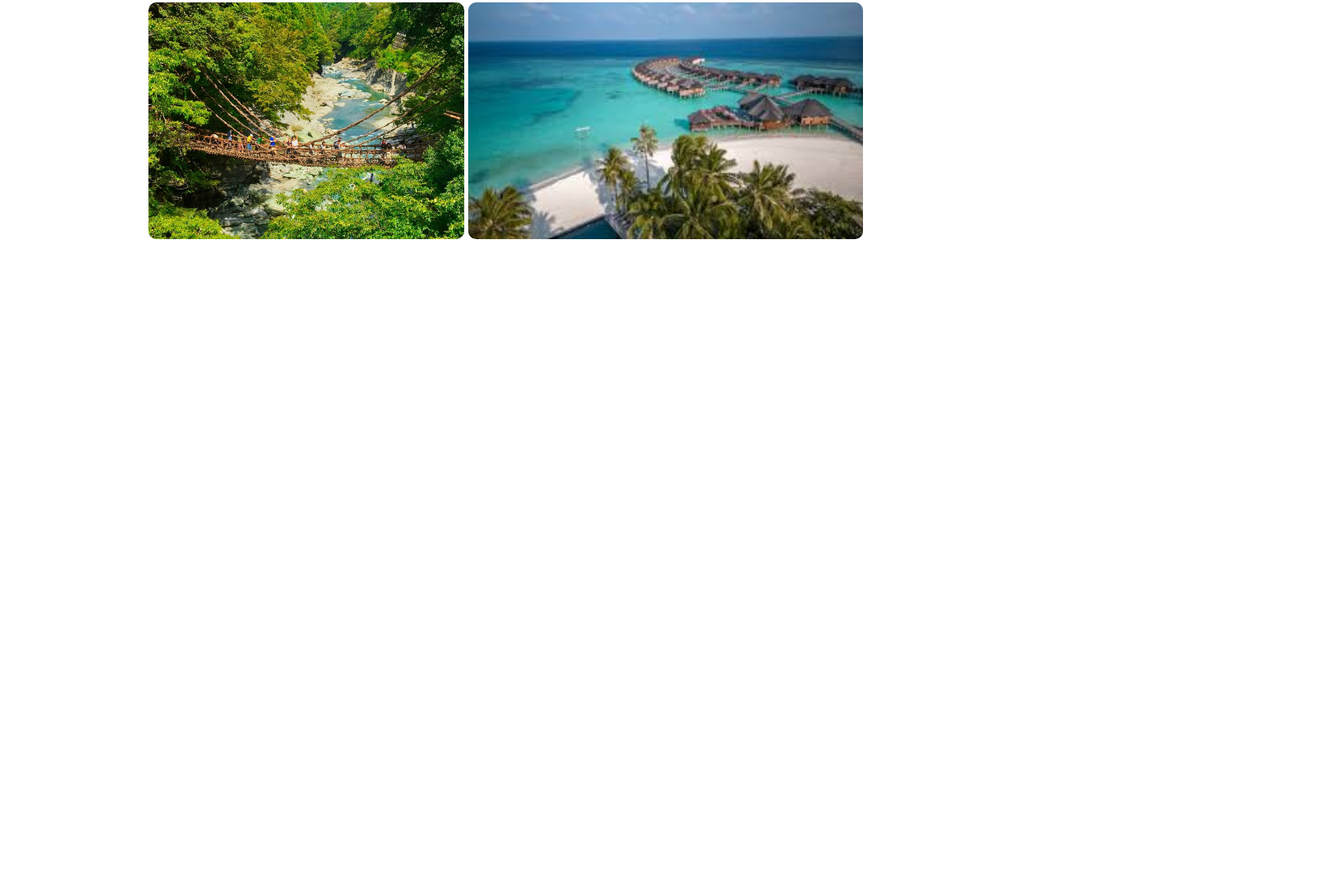
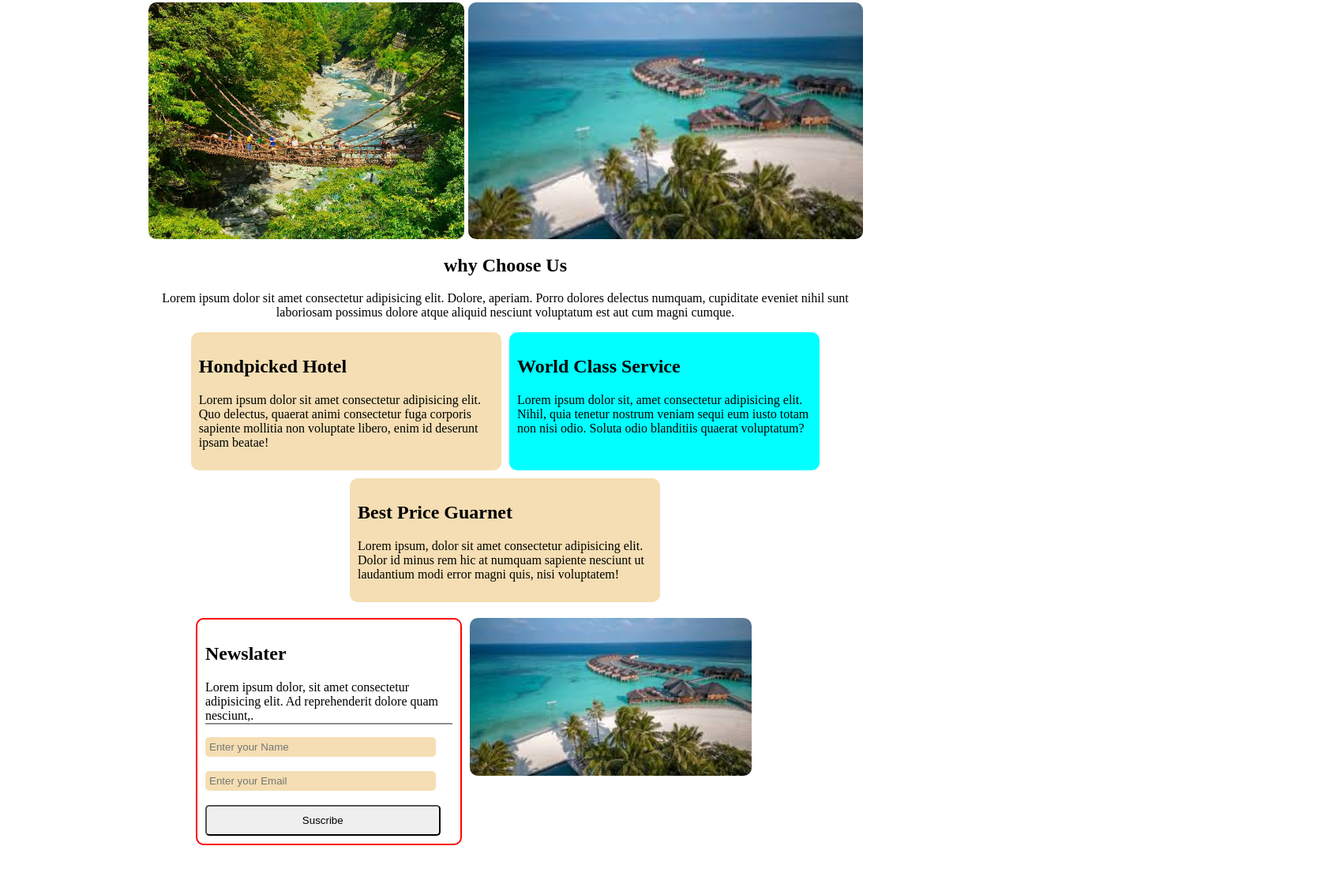
Before and after one commit to siammolla5/Visa-Travel, a plain HTML site: page index.html in a window 1280 px wide. Shown: the part 1642-2752 px from the top of the page at 79% size, 1687 px wide, since content can reach past the window. Before the commit the page ends 1995 px from the top, so only its background shows below. Drawn offline with Linux system fonts and the light colour scheme.

Commit message:
added the Newslater section and responsive

```diff
--- a/index.html
+++ b/index.html
@@ -1,19 +1,20 @@
 <!DOCTYPE html>
 <html lang="en">
+
 <head>
   <meta charset="UTF-8">
   <meta name="viewport" content="width=device-width, initial-scale=1.0">
   <title>Visa& Travel Agency</title>
   <link rel="stylesheet" href="style.css">
 </head>
+
 <body>
-    <header >
+  <header>
     <nav class="navber">
-           <img class="img-logo" src="./download-removebg-preview (7).png" alt="" >
+      <img class="img-logo" src="./download-removebg-preview (7).png" alt="" />
       <h1 class="img-titel">Visa& Travel</h1>
-
       <div class="menu-ber">
-                <ul>
+        <ul class="menu-list">
           <li><a href="">Home</a></li>
           <li><a href="">Visa Services</a></li>
           <li><a href="">Tour Packages</a></li>
@@ -26,36 +27,46 @@
   <main>
     <section class="bannar-container">
       <h1 class="Expoler">Expoler Your Travel</h1>
-        <p class="peragrph">Lorem, ipsum dolor sit amet consectetur adipisicing elit. Deleniti quidem, odit dolore, doloremque accusantium sint quia magni et sequi laboriosam facere natus <br> consequatur impedit dolorem tempore quod, minus dolorum recusandae.</p>
+      <p class="peragrph">Lorem, ipsum dolor sit amet consectetur adipisicing elit. Deleniti quidem, odit dolore,
+        doloremque accusantium sint quia magni et sequi laboriosam facere natus <br> consequatur impedit dolorem tempore
+        quod, minus dolorum recusandae.</p>
       <div class="button-infomation">
-          <button>Where Go</button>
-          <button>When</button>
-          <button>Select Type</button>
-          <button id="find">Find Now</button>
+        <button class="suscribe">Where Go</button>
+        <button class="suscribe">When</button>
+        <button class="suscribe">Select Type</button>
+        <button class="suscribein">Find Now</button>
       </div>
     </section>
     <section class="popular-tours">
       <div class="popular-discription">
         <h1>Our Popular Tours</h1>
-          <p >Lorem ipsum dolor sit amet consectetur, adipisicing elit. Ullam iure quos aliquam nesciunt quaerat eos facilis molestias deleniti quo libero repellat, quibusdam est delectus! Consequuntur itaque doloribus sint facere repellat?</p>
+        <p>Lorem ipsum dolor sit amet consectetur, adipisicing elit. Ullam iure quos aliquam nesciunt quaerat eos
+          facilis molestias deleniti quo libero repellat, quibusdam est delectus! Consequuntur itaque doloribus sint
+          facere repellat?</p>
         <ol>
           <li>Lorem ipsum dolor, sit amet consectetur adipisicing elit. Ea, quis!</li>
           <li>Lorem ipsum dolor, sit amet consectetur adipisicing elit. Ea, quis!</li>
           <li>Lorem ipsum dolor, sit amet consectetur adipisicing elit. Ea, quis!</li>
         </ol>
-          <p>Lorem ipsum dolor sit amet consectetur adipisicing elit. Provident nihil odio commodi ut. Est aperiam ut deserunt dolores sint. Ipsam, dolorum recusandae. Dolores ipsam, quam eveniet consectetur totam placeat! Facilis.</p>
+        <p>Lorem ipsum dolor sit amet consectetur adipisicing elit. Provident nihil odio commodi ut. Est aperiam ut
+          deserunt dolores sint. Ipsam, dolorum recusandae. Dolores ipsam, quam eveniet consectetur totam placeat!
+          Facilis.</p>
         <button class="Read-More">Read More</button>
 
       </div>
       <div class="populer-img">
         <img class="populer-img" src="./istockphoto-1443409611-612x612.jpg" alt="">
-
       </div>
 
     </section>
+
+
+
+   <!---jkdsjfksdjfksskd-->
     <section class="choose-Your-Destination">
       <h1>Choose Your Destination</h1>
-        <p class="choose-discription">Lorem ipsum dolor sit amet, consectetur adipisicing elit. Quasi voluptatibus ipsa optio maxime <br> deserunt recusandae aliquam eos sequi dolorum praesentium  quisquam beatae.</p>
+      <p class="choose-discription">Lorem ipsum dolor sit amet, consectetur adipisicing elit. Quasi voluptatibus ipsa
+        optio maxime <br> deserunt recusandae aliquam eos sequi dolorum praesentium quisquam beatae.</p>
       <div class="choose-your-Destination-img">
         <div class="fast-line-img">
           <img class="all-img-one" src="./Amarica.jpeg" alt="">
@@ -73,8 +84,57 @@
       </div>
 
     </section>
+    <section class="why-choose-us-container">
+      <h1>why Choose Us</h1>
+      <p>Lorem ipsum dolor sit amet consectetur adipisicing elit. Dolore, aperiam. Porro dolores delectus numquam,
+        cupiditate eveniet nihil sunt <br> laboriosam possimus dolore atque aliquid nesciunt voluptatum est aut cum
+        magni cumque.</p>
+      <div class="hotle-inform">
+        <div class="Hondpicked-Hotel">
+          <h1>Hondpicked Hotel</h1>
+          <p>Lorem ipsum dolor sit amet consectetur adipisicing elit. Quo delectus, quaerat animi consectetur fuga
+            corporis sapiente mollitia non voluptate libero, enim id deserunt ipsam beatae!</p>
+        </div>
+        <div class="World-Class-Service">
+          <h1>World Class Service</h1>
+          <p>Lorem ipsum dolor sit, amet consectetur adipisicing elit. Nihil, quia tenetur nostrum veniam sequi eum
+            iusto totam non nisi odio. Soluta odio blanditiis quaerat voluptatum?</p>
+        </div>
+      </div>
+      <div class="hotle-informin">
+        <div class="hotle-inform-scend">
+          <h1>Best Price Guarnet</h1>
+          <p>Lorem ipsum, dolor sit amet consectetur adipisicing elit. Dolor id minus rem hic at numquam sapiente
+            nesciunt ut laudantium modi error magni quis, nisi voluptatem!</p>
+
+        </div>
+      </div>
+
+    </section>
+
+
+    <!---News later section-->
+    <section class="News-later-section">
+
+      <div class="login-bar">
+        <h1>Newslater</h1>
+        <p class="later">Lorem ipsum dolor, sit amet consectetur adipisicing elit. Ad reprehenderit dolore quam nesciunt,.</p>
+        <input type="name" name="" id="" placeholder="Enter your Name">
+        <br><br>
+        <input type="email" name="" id="" placeholder="Enter your Email">
+        <br><br>
+        <button class="suscribe">Suscribe</button>
+      </div>
+
+      <div class="login-img">
+        <img class="login-img" src="./maldiv.jpeg" alt="">
+      </div>
+
+
+    </section>
 
   </main>
   <footer></footer>
 </body>
+
 </html>
--- a/style.css
+++ b/style.css
@@ -1,5 +1,6 @@
 *{
     max-width: 1300px;
+
 
 }
 main{
@@ -49,6 +50,12 @@ ul li a{
     border-radius: 10px;
 
 
+}
+.suscribein{
+    color: white;
+    background-color: orange;
+    width: 95%;
+    border-radius: 5px;
 }
 .bannar-container{
     text-align: center;
@@ -145,9 +152,81 @@ button{
     width:500px;
     border-radius: 10px;
 }
+
+
+/*Wy Choose Us Style*/
+.why-choose-us-container{
+    text-align: center;
+
+}
+.hotle-inform{
+    display: flex;
+    gap: 10px;
+    justify-content: center;
+}
+.Hondpicked-Hotel{
+    background-color:wheat;
+    width: 30%;
+    padding:10px;
+    border-radius: 10px;
+    text-align: start;
+}
+.World-Class-Service{
+    background-color:cyan;
+    width: 30%;
+    padding:10px;
+    border-radius: 10px;
+    text-align: start;
+}
+.hotle-informin{
+    position: relative;
+    right: -425px;
+}
+.hotle-inform-scend{
+    background-color:wheat;
+    width: 30%;
+    padding:10px;
+    border-radius: 10px;
+    text-align: start;
+    margin-top: 10px;
+}
+
+
+/*news section style*/
+.News-later-section{
+    display: flex;
+    margin-left: 200px;
+    margin-top: 20px;
+    gap: 10px;
+}
+.login-bar{
+    width: 30%;
+    margin-left: 30px;
+    border: 2px solid red;
+    padding: 10px;
+    border-radius: 10px;
+}
+.later{
+    border-bottom: 2px solid rgba(0, 0, 0, 0.439);
+}
+ input{
+    background-color: wheat;
+    border: none;
+    padding: 5px;
+    width: 90%;
+    border-radius: 5px;
+ }
+.suscribe{
+    width: 95%;
+    border-radius: 5px;
+ }
+.login-img{
+    border-radius: 10px;
+    height: 200px;
+}
 /*smoll divice and Mobile divaice*/
 @media screen and (max-width:576px) {
-    .navber{
+    .navber,.hotle-inform{
         flex-direction: column;
     }
     .bannar-container{
@@ -156,7 +235,7 @@ button{
         width: 220px;
 
 }
-.menu-ber ul{
+.menu-ber .menu-list{
     display:block;
 }
 .popular-tours{
@@ -184,6 +263,30 @@ button{
 .all-img-one,.all-img-tow,.all-img-six,.all-img-saven{
     width:297px;
 }
+.Hondpicked-Hotel,.World-Class-Service{
+    width: 280px;
+
+}
+.hotle-informin{
+    position:relative;
+    right: -1px;
+}
+.hotle-inform-scend{
+    width: 280px;
+}
+.News-later-section{
+    flex-direction: column;
+    margin-left: -25px;
+
+}
+.login-bar{
+    width: 270px;
+}
+.login-img{
+    width: 290px;
+    margin-left: 16px;
+}
+
 }
 /*midiyam divaice and tablet divaice*/
 @media screen and (min-width:577px) and (max-width:1200px) {
```
Also changed, not shown: 1 other file. Lines whose indentation alone changed are shown as unchanged.
